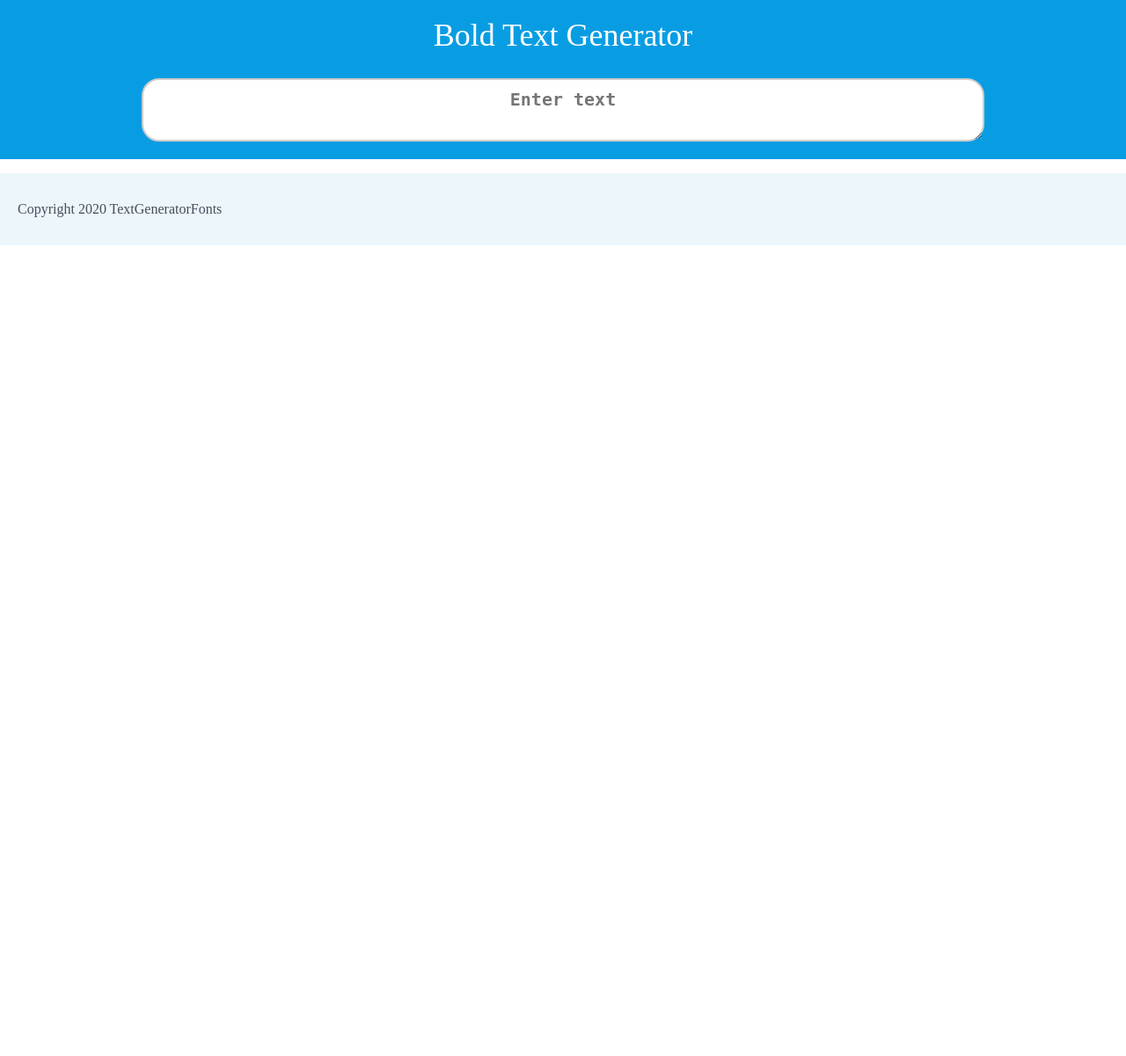
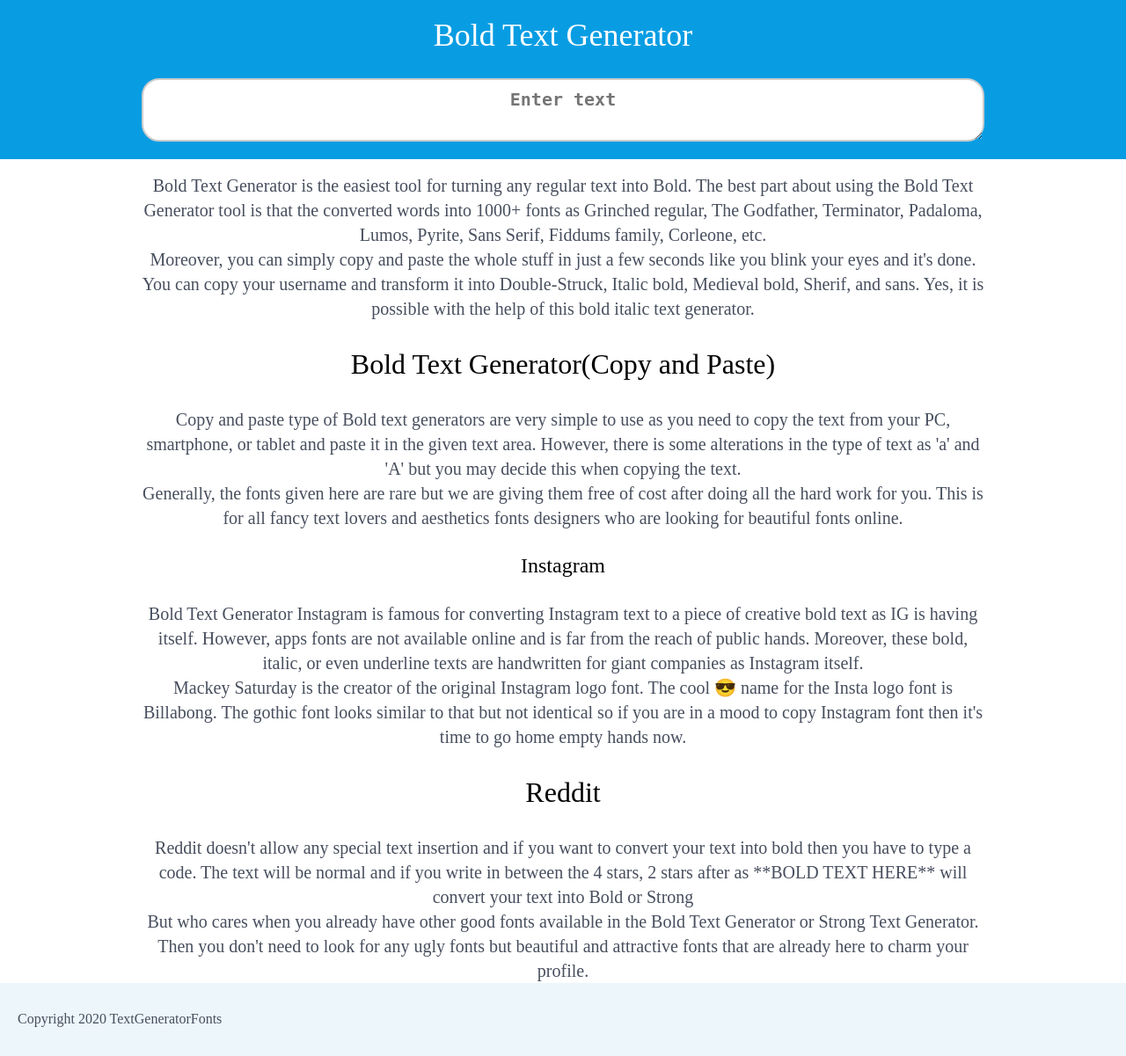
Before and after one commit to IamAkshayKaushik/StylishTextGenerator, a Django app: page /bold-text-generator in a window 1280 px wide. Shown: the part 90-1291 px from the top of the page at 88% size. Before the commit the page ends 369 px from the top, so only its background shows below. Run offline with Django 3.2, Linux system fonts and the light colour scheme.

Commit message:
'bold-text-generator-content'

```diff
--- a/tools/templates/tools/bold-text-generator.html
+++ b/tools/templates/tools/bold-text-generator.html
@@ -2,18 +2,57 @@
 {% load static %}
 
 {% block head %}
-    <title>Bold Text Generator</title>
+    <title>Bold Text Generator (𝖈𝖔𝖕𝖞 𝖆𝖓𝖉 𝖕𝖆𝖘𝖙𝖊) - TextGeneratorFonts</title>
+    <meta name="Description" content="Bold Text Generator is the easiest tool for turning any regular text into Bold. The best part about using the Bold Text Generator tool is that the converted.">
 {% endblock head %}
 
 {% block header %}
     Bold Text Generator
 {% endblock header %}
 
-{% block symbols %}
+{% block content %}
+<p>Bold Text Generator is the easiest tool for turning any regular text into Bold. The best part about using the Bold Text Generator tool is that the converted words into <a aria-label="1000+ fonts (opens in a new tab)" href="https://en.wikipedia.org/wiki/Font" target="_blank" rel="noreferrer noopener" class="rank-math-link">1000+ fonts</a> as Grinched regular, The Godfather, Terminator, Padaloma, Lumos, Pyrite, Sans Serif, Fiddums family, Corleone, etc.</p>
+<p>Moreover, you can simply copy and paste the whole stuff in just a few seconds like you blink your eyes and it's done. You can copy your username and transform it into Double-Struck, Italic bold, Medieval bold, Sherif, and sans. Yes, it is possible with the help of this bold italic text generator.</p>
+<h2>Bold Text Generator(Copy and Paste)</h2>
+<p>Copy and paste type of Bold text generators are very simple to use as you need to copy the text from your PC, smartphone, or tablet and paste it in the given text area. However, there is some alterations in the type of text as 'a' and 'A' but you may decide this when copying the text.</p>
+<p>Generally, the fonts given here are rare but we are giving them free of cost after doing all the hard work for you. This is for all fancy text lovers and aesthetics fonts designers who are looking for beautiful fonts online.</p>
+<h3>Instagram</h3>
+<p>Bold Text Generator Instagram is famous for converting Instagram text to a piece of creative bold text as IG is having itself. However, apps fonts are not available online and is far from the reach of public hands. Moreover, these bold, italic, or even underline texts are handwritten for giant companies as Instagram itself.</p>
+<p>Mackey Saturday is the creator of the original Instagram logo font. The cool 😎 name for the Insta logo font is Billabong. The gothic font looks similar to that but not identical so if you are in a mood to copy Instagram font then it's time to go home empty hands now.</p>
+<h2>Reddit</h2>
+<p>Reddit doesn't allow any special text insertion and if you want to convert your text into bold then you have to type a code. The text will be normal and if you write in between the 4 stars, 2 stars after as **BOLD TEXT HERE** will convert your text into Bold or Strong </p>
+<p>But who cares when you already have other good fonts available in the Bold Text Generator or Strong Text Generator. Then you don't need to look for any ugly fonts but beautiful and attractive fonts that are already here to charm your profile.</p>
 
-{% endblock symbols %}
+{% endblock content %}
 
 
 {% block scripts %}
+    <script type="application/ld+json">
+{
+  "@context": "https://schema.org",
+  "@type": "Article",
+  "mainEntityOfPage": {
+    "@type": "WebPage",
+    "@id": "https://textgeneratorfonts.com/bold-text-generator"
+  },
+  "headline": "Bold Text Generator",
+  "description": "Bold Text Generator is the easiest tool for turning any regular text into Bold. The best part about using the Bold Text Generator tool is that the converted.",
+  "image": "https://textgeneratorfonts.com/static/bold-text-generator.jpg",
+  "author": {
+    "@type": "Organization",
+    "name": "TextGeneratorFonts"
+  },
+  "publisher": {
+    "@type": "Organization",
+    "name": "TextGeneratorFonts",
+    "logo": {
+      "@type": "ImageObject",
+      "url": "https://textgeneratorfonts.com/static/fevicon.png"
+    }
+  },
+  "datePublished": "2021-01-27",
+  "dateModified": "2021-01-27"
+}
+</script>
     <script defer src="{% static '/bold-text-generator/base.js' %}"></script>
 {% endblock scripts %}
```
